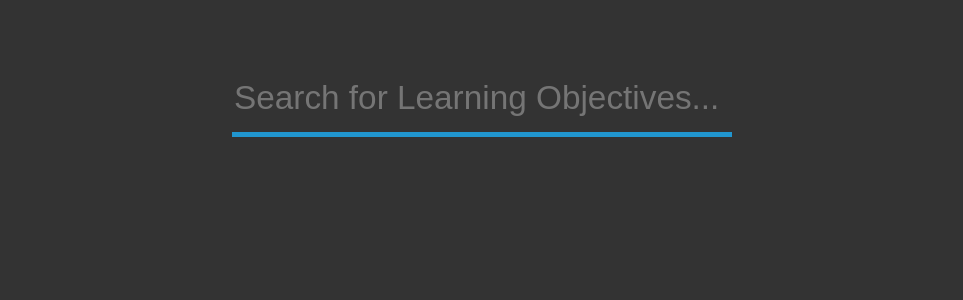
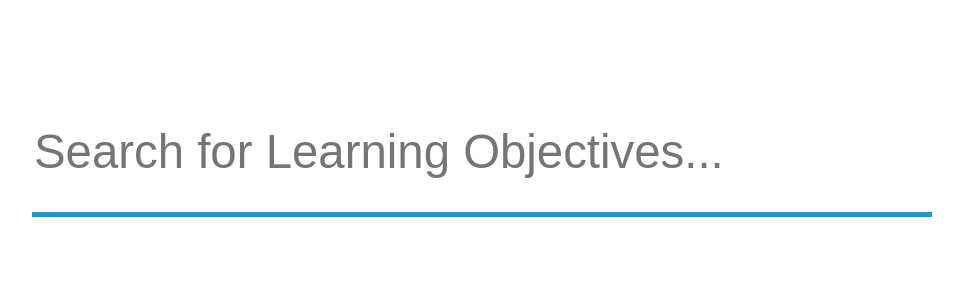
Before and after one commit to Simon2828/steps, a React (Create React App) app: page / in a window 1280 px wide. Shown: the top 300 px of the page, without its empty margins (158-1121 px from the left). Built offline with nearby package versions, Linux system fonts and the light colour scheme.

Commit message:
updated styles

```diff
--- a/src/App.scss
+++ b/src/App.scss
@@ -1,8 +1,8 @@
-$main-color: #F44336;
-$secondary-color: white;
-$main-color: #333;
+
+$input: #F26A1A;
+$main-color: white;
 $secondary-color: #2196cf;
-$width: 500px; // Change Me
+$width: 900px; // Change Me
 
 * {
   box-sizing: border-box;
@@ -55,9 +55,9 @@ input {
   border: none;
   border-radius: 0; // For iOS
   // border-bottom: solid $width/150 rgba(white, .5);
-  color: white;
+  color: $input;
   background: $main-color;
-  font-size: $width/15;
+  font-size: $width/19;
   transition: .3s ease;
   &:valid {
     // border-bottom-color: rgba(white, .5);
@@ -73,7 +73,7 @@ input {
     ~label {
       top: 0;
       font: 700 $width/25 Roboto;
-      color: $secondary-color;
+      color: $input;
     }
 
 
@@ -97,7 +97,7 @@ input {
   content: '';
   width: $width;
   // height: $width/100;
-  height: $width/150;
+  height: $width/200;
   // transform: translateX(-100%);
   transition: .3s ease;
   // margin-top: -2px;
@@ -107,7 +107,7 @@ input {
     content: '';
     position: absolute;
     width: 100%;
-    height: 150%;
+    height: 100%;
     background: $secondary-color;
 
   }
@@ -117,13 +117,14 @@ input {
 
 .loResults {
   color: $secondary-color;
-  font-size: $width/15;
+  font-size: $width/19;
   font-family: Roboto, Helvetica;
   list-style: none;
   flex-direction: column;
   width: $width;
-  height: $width/8;
+  height: $width/12;
   margin: auto;
+  text-decoration-line: none;
 }
 
 
@@ -143,7 +144,7 @@ input {
 
 .steps {
   list-style: none;
-  font-size: $width/16;
+  font-size: $width/22;
   font-family: Roboto, Helvetica;
   color: $secondary-color;
 }
@@ -151,9 +152,9 @@ input {
 
 .lO {
   font-family: Roboto, Helvetica;
-  color: white;
+  color:#757575;
   padding-top: $width/15;
-  padding-bottom: $width/10;
+  padding-bottom: $width/15;
   font-weight: 500;
 }
 
@@ -191,6 +192,6 @@ svg .path{
 }
 
 .card-highlighted {
-  color: lightgreen;
-  stroke: lightgreen;
+  color: #1EC51E;
+  stroke: #1EC51E;
 }
--- a/src/targetsApi.js
+++ b/src/targetsApi.js
@@ -23,6 +23,14 @@
       {
       lO: "Write a poem",
       stepsToSuccess: ["Include verses", "Use a simile"]
+    },
+    {
+      lO: "Write about a setting",
+      stepsToSuccess: ["Include the time of day or year", "Describe what the weather is like", "Describe what you can see, hear and feel"]
+    },
+    {
+      lO: "Write instructions",
+      stepsToSuccess: ["Used bossy verbs", "Used conjunctions to join two ideas together", "Used connectives to make the order clear"]
     }
   ]
 
```
